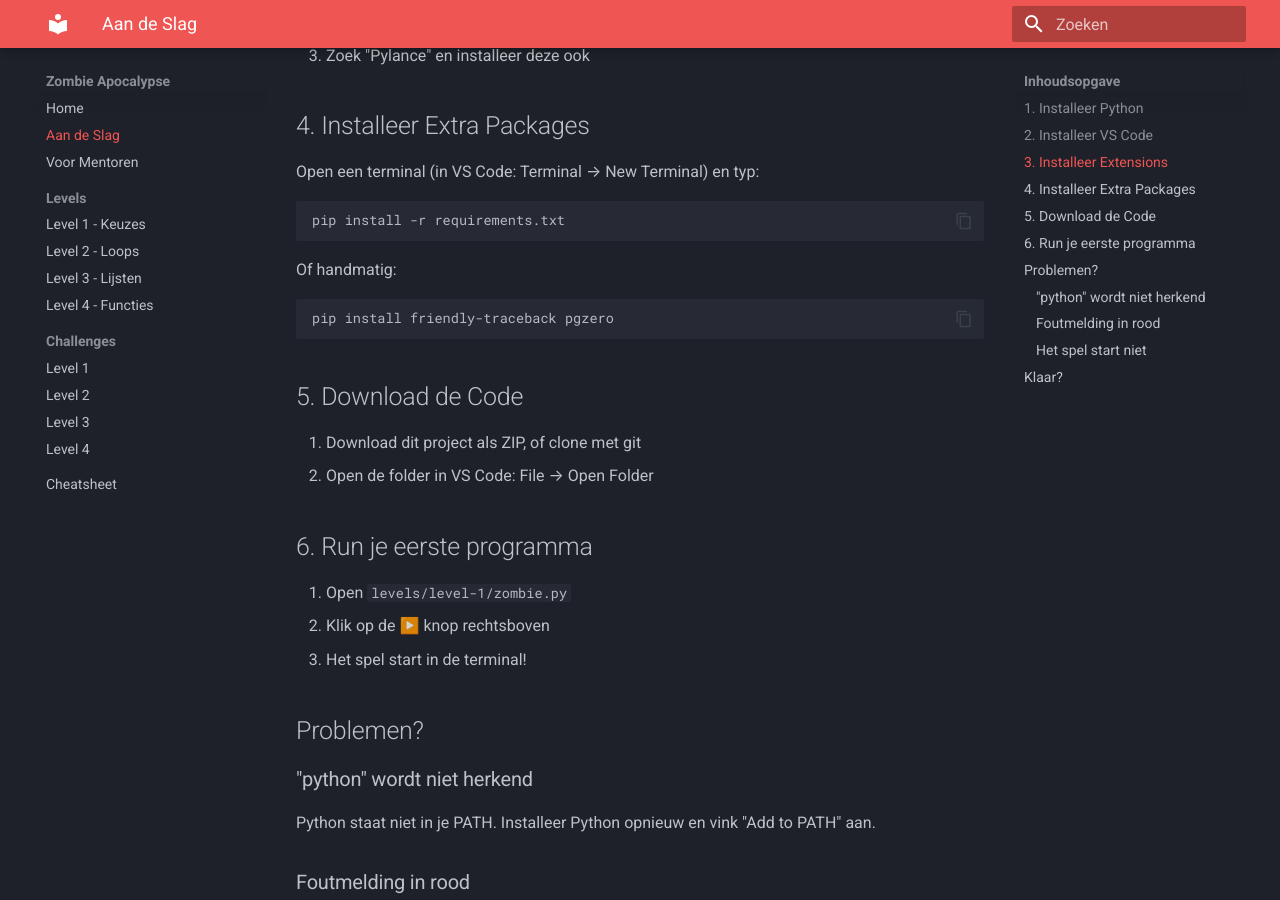
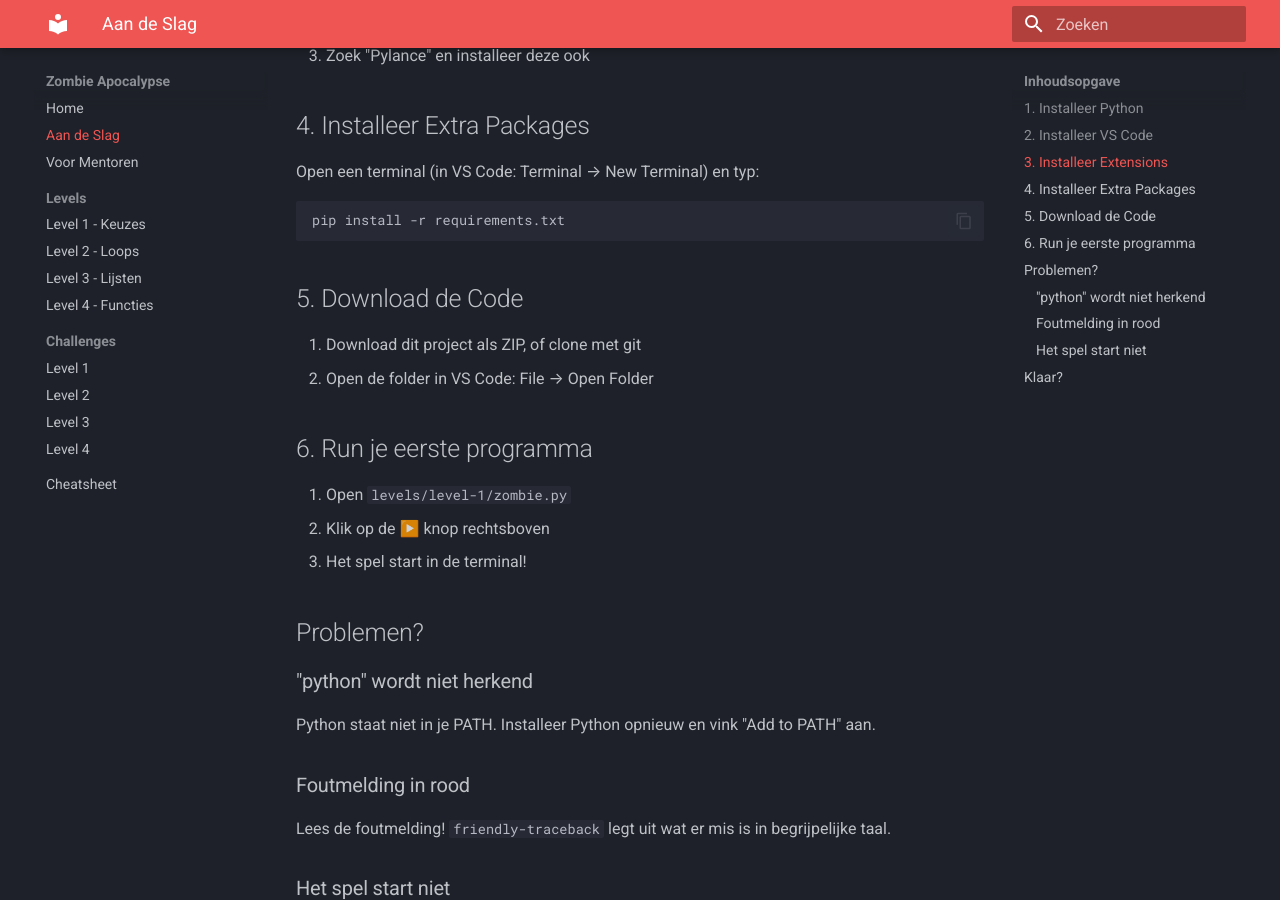
Before and after one commit to Laoujin/CoderDojo-Zombies, an MkDocs documentation site: the page built from docs/aan-de-slag.md, in a window 1280 px wide and 900 px high, scrolled down 797 px. Built offline with MkDocs 1.6.1 and Material for MkDocs 9.7.7, drawn with Linux system fonts in a browser that asks for light colours.

Commit message:
Remove manual pip install option

````diff
--- a/docs/aan-de-slag.md
+++ b/docs/aan-de-slag.md
@@ -32,12 +32,6 @@ Open een terminal (in VS Code: Terminal → New Terminal) en typ:
 pip install -r requirements.txt
 ```
 
-Of handmatig:
-
-```bash
-pip install friendly-traceback pgzero
-```
-
 ## 5. Download de Code
 
 1. Download dit project als ZIP, of clone met git
````
